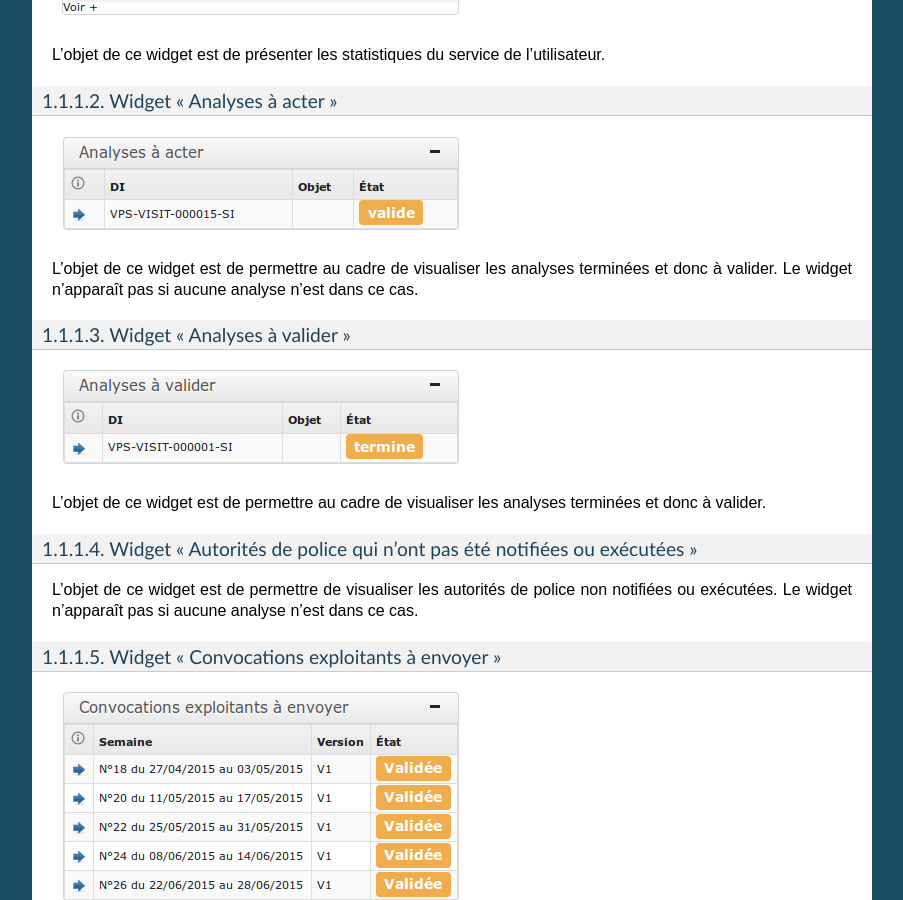
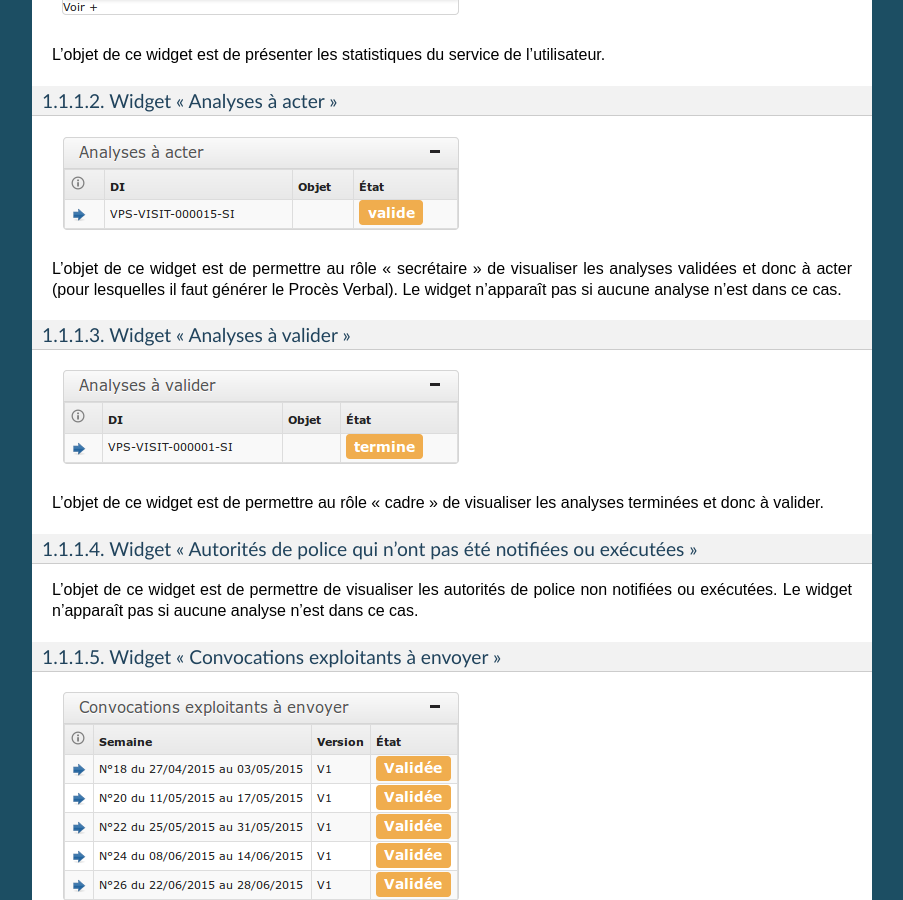
Before and after one commit to jcerini/openaria-documentation, a Sphinx documentation site: the page built from source/manuel_utilisateur/ergonomie/index.rst, in a window 1280 px wide and 900 px high, scrolled down 1630 px. Shown: the whole window, without its empty margins (198-1101 px from the left). Built offline with Sphinx 7.4.7, drawn with Linux system fonts in a browser that asks for light colours.

Commit message:
Update index.rst

```diff
--- a/source/manuel_utilisateur/ergonomie/index.rst
+++ b/source/manuel_utilisateur/ergonomie/index.rst
@@ -29,7 +29,7 @@ Widget "Analyses à acter"
 
 .. image:: widget_analyse_a_acter.png
 
-L'objet de ce widget est de permettre au cadre de visualiser les analyses terminées et donc à valider. Le widget n'apparaît pas si aucune analyse n'est dans ce cas.
+L'objet de ce widget est de permettre au rôle "secrétaire" de visualiser les analyses validées et donc à acter (pour lesquelles il faut générer le Procès Verbal). Le widget n'apparaît pas si aucune analyse n'est dans ce cas.
 
 
 Widget "Analyses à valider"
@@ -37,7 +37,7 @@ Widget "Analyses à valider"
 
 .. image:: widget_analyse_a_valider.png
 
-L'objet de ce widget est de permettre au cadre de visualiser les  analyses terminées et donc à valider.
+L'objet de ce widget est de permettre au rôle "cadre" de visualiser les  analyses terminées et donc à valider.
 
 
 Widget "Autorités de police qui n'ont pas été notifiées ou exécutées"
```
